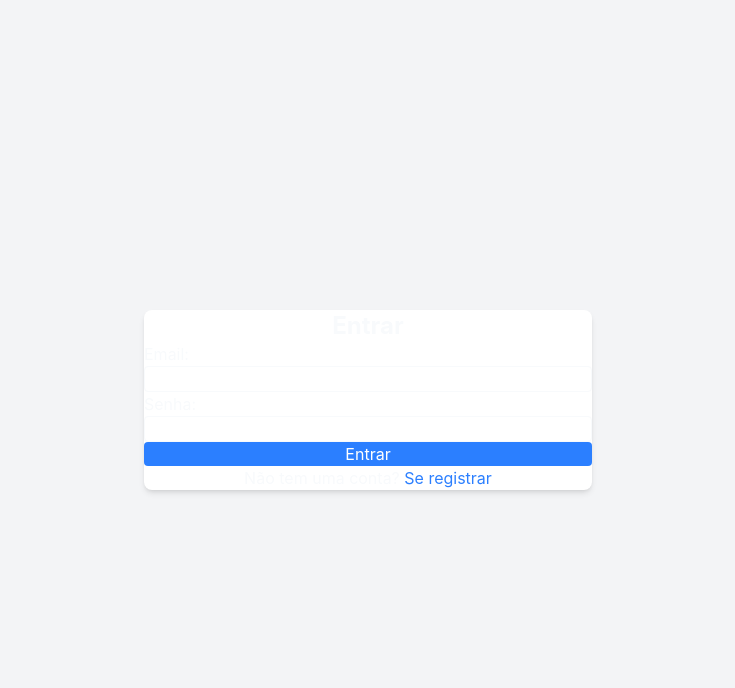
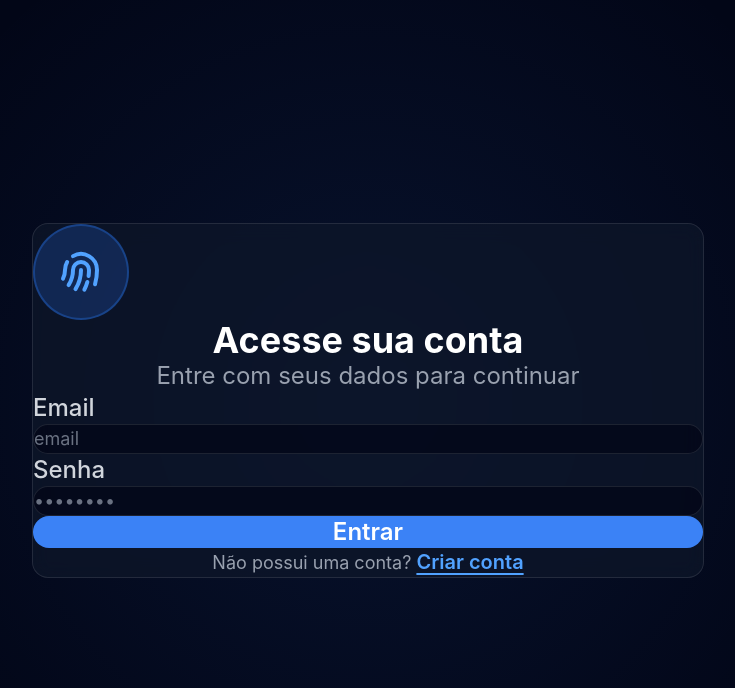
Before and after one commit to ingrydaraujob/cadastro, a React (Vite) app in the folder cadastro/: page / in a window 1280 px wide. Shown: the top 688 px of the page, without its empty margins (272-1007 px from the left). Built offline with nearby package versions, Linux system fonts and the light colour scheme.

Commit message:
Update Login.jsx

```diff
--- a/cadastro/src/pages/Login.jsx
+++ b/cadastro/src/pages/Login.jsx
@@ -1,18 +1,14 @@
-//importações
 import { useState } from 'react';
-import { Link, useNavigate } from 'react-router-dom'; // Link para navegação
-import { auth } from '../auth'; // Importação persolalizada
+import { Link, useNavigate } from 'react-router-dom';
+import { auth } from '../auth';
 
 export default function Login() {
-  // armazenar os valores dos inputs
   const [email, setEmail] = useState('');
   const [password, setPassword] = useState('');
   const [error, setError] = useState('');
   const [loading, setLoading] = useState(false);
+  const navigate = useNavigate();
 
-  const navigate = useNavigate(); // redirecionar para outra página
-
-  // Função formulário de login
   const handleLogin = async (e) => {
     e.preventDefault();
     setLoading(true);
@@ -29,46 +25,76 @@ export default function Login() {
   };
 
   return (
-    <div className="min-h-screen bg-gray-100 flex items-center justify-center">
-      <div className="bg-white p-8 rounded-lg shadow-md w-full max-w-md">
-        <h1 className="text-2xl font-bold text-center mb-6">Entrar</h1>
-        {error && <p className="text-red-500 mb-4 text-center">{error}</p>}
+    <div className="min-h-screen flex items-center justify-center tech-grid p-8">
+      <div className="glass-card p-12 w-full max-w-2xl mx-4">
+        <div className="text-center mb-16 space-y-10"> {/* aumentei o espaço aqui */}
+          <div className="w-24 h-24 bg-blue-500/20 rounded-full mx-auto flex items-center justify-center border-2 border-blue-500/30">
+            <svg className="w-12 h-12 text-blue-400" fill="none" stroke="currentColor" viewBox="0 0 24 24">
+              <path strokeLinecap="round" strokeLinejoin="round" strokeWidth="2" d="M12 11c0 3.517-1.009 6.799-2.753 9.571m-3.44-2.04l.054-.09A13.916 13.916 0 008 11a4 4 0 118 0c0 1.017-.07 2.019-.203 3m-2.118 6.844A21.88 21.88 0 0015.171 17m3.839 1.132c.645-2.266.99-4.659.99-7.132A8 8 0 008 4.07M3 15.364c.64-1.319 1-2.8 1-4.364 0-1.457.39-2.823 1.07-4" />
+            </svg>
+          </div>
+          <div className="space-y-6"> {/* aumentei o espaço interno também */}
+            <h1 className="text-4xl font-bold text-white">Acesse sua conta</h1>
+            <p className="text-2xl text-gray-400">Entre com seus dados para continuar</p> {/* aumentei o tamanho da fonte */}
+          </div>
+        </div>
 
-        <form onSubmit={handleLogin} className="space-y-4">
-          <div>
-            <label className="block mb-1">Email:</label>
+        {error && (
+          <div className="mb-12 p-5 bg-red-900/30 border-2 border-red-500/50 rounded-xl text-red-300 text-lg text-center">
+            {error}
+          </div>
+        )}
+
+        <form onSubmit={handleLogin} className="space-y-16"> {/* aumentei o espaço entre inputs e botão */}
+          <div className="space-y-8"> {/* aumentei o espaço entre o label e input */}
+            <label className="block text-2xl font-medium text-gray-300">Email</label>
             <input
               type="email"
               value={email}
               onChange={(e) => setEmail(e.target.value)}
-              className="w-full p-2 border rounded"
+              className="w-full p-5 text-lg rounded-2xl tech-input text-white placeholder-gray-500"
+              placeholder="email"
               required
             />
           </div>
-          <div>
-            <label className="block mb-1">Senha:</label>
+
+          <div className="space-y-8">
+            <label className="block text-2xl font-medium text-gray-300">Senha</label>
             <input
               type="password"
               value={password}
               onChange={(e) => setPassword(e.target.value)}
-              className="w-full p-2 border rounded"
+              className="w-full p-5 text-lg rounded-2xl tech-input text-white placeholder-gray-500"
+              placeholder="••••••••"
               required
             />
           </div>
+
           <button
             type="submit"
             disabled={loading}
-            className="w-full bg-blue-500 text-white py-2 px-4 rounded hover:bg-blue-600 disabled:opacity-50"
+            className="w-full py-5 px-6 rounded-2xl btn-tech text-2xl text-white font-semibold flex items-center justify-center gap-4 hover:scale-[1.02] transition-transform"
           >
-            {loading ? 'Entrando...' : 'Entrar'}
+            {loading ? (
+              <>
+                <svg className="w-7 h-7 loading-spinner" xmlns="http://www.w3.org/2000/svg" fill="none" viewBox="0 0 24 24">
+                  <circle className="opacity-25" cx="12" cy="12" r="10" stroke="currentColor" strokeWidth="4"></circle>
+                  <path className="opacity-75" fill="currentColor" d="M4 12a8 8 0 018-8V0C5.373 0 0 5.373 0 12h4zm2 5.291A7.962 7.962 0 014 12H0c0 3.042 1.135 5.824 3 7.938l3-2.647z"></path>
+                </svg>
+                Autenticando...
+              </>
+            ) : 'Entrar'}
           </button>
         </form>
-        <p className="text-center mt-4">
-          Não tem uma conta?{' '}
-          <Link to="/register" className="text-blue-500 hover:underline">
-            Se registrar
-          </Link>
-        </p>
+
+        <div className="mt-16 text-center"> {/* aumentei espaço do botão para o link */}
+          <p className="text-lg text-gray-400">
+            Não possui uma conta?{' '}
+            <Link to="/register" className="text-blue-400 hover:text-blue-300 font-semibold text-xl underline underline-offset-4">
+              Criar conta
+            </Link>
+          </p>
+        </div>
       </div>
     </div>
   );
```
